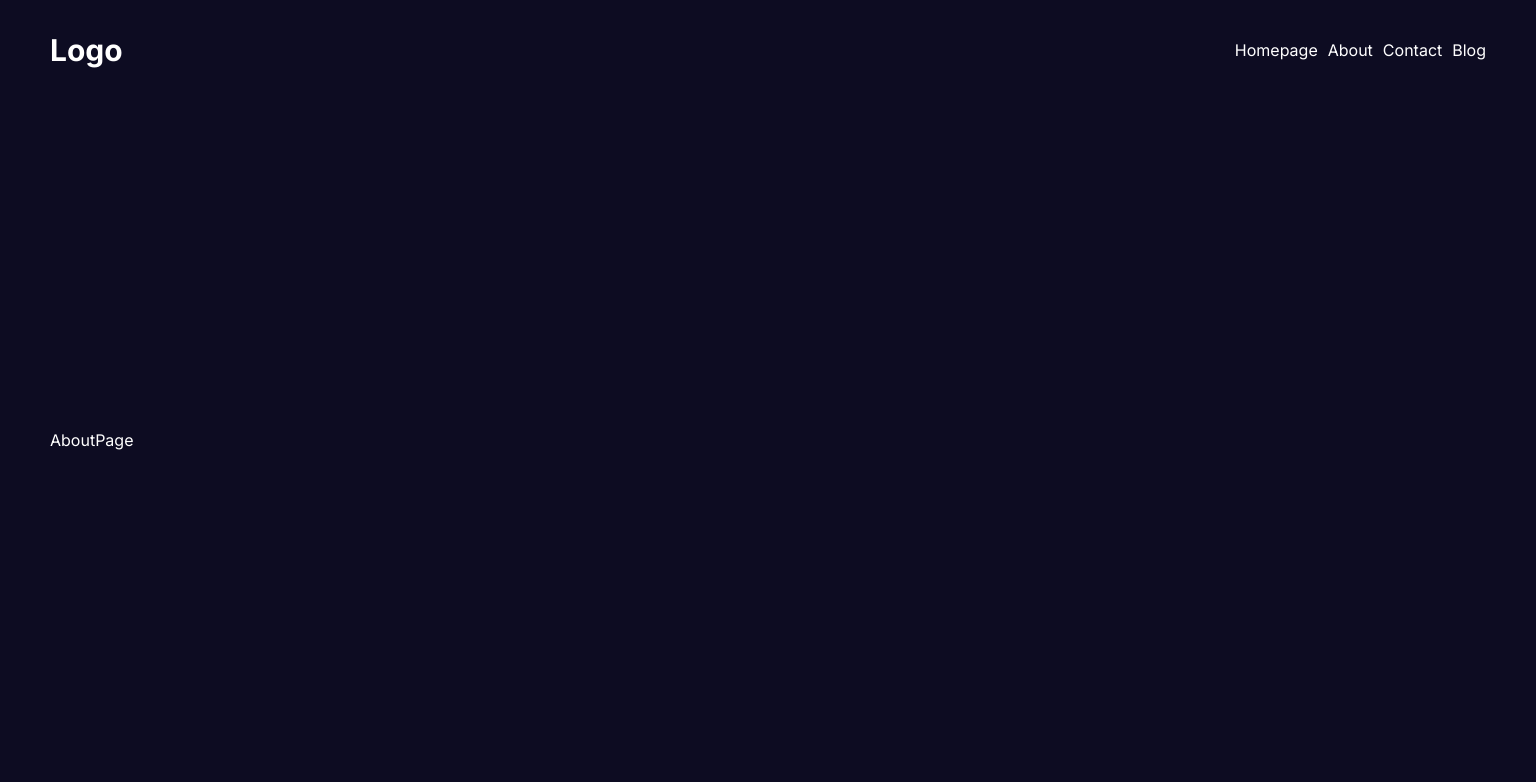
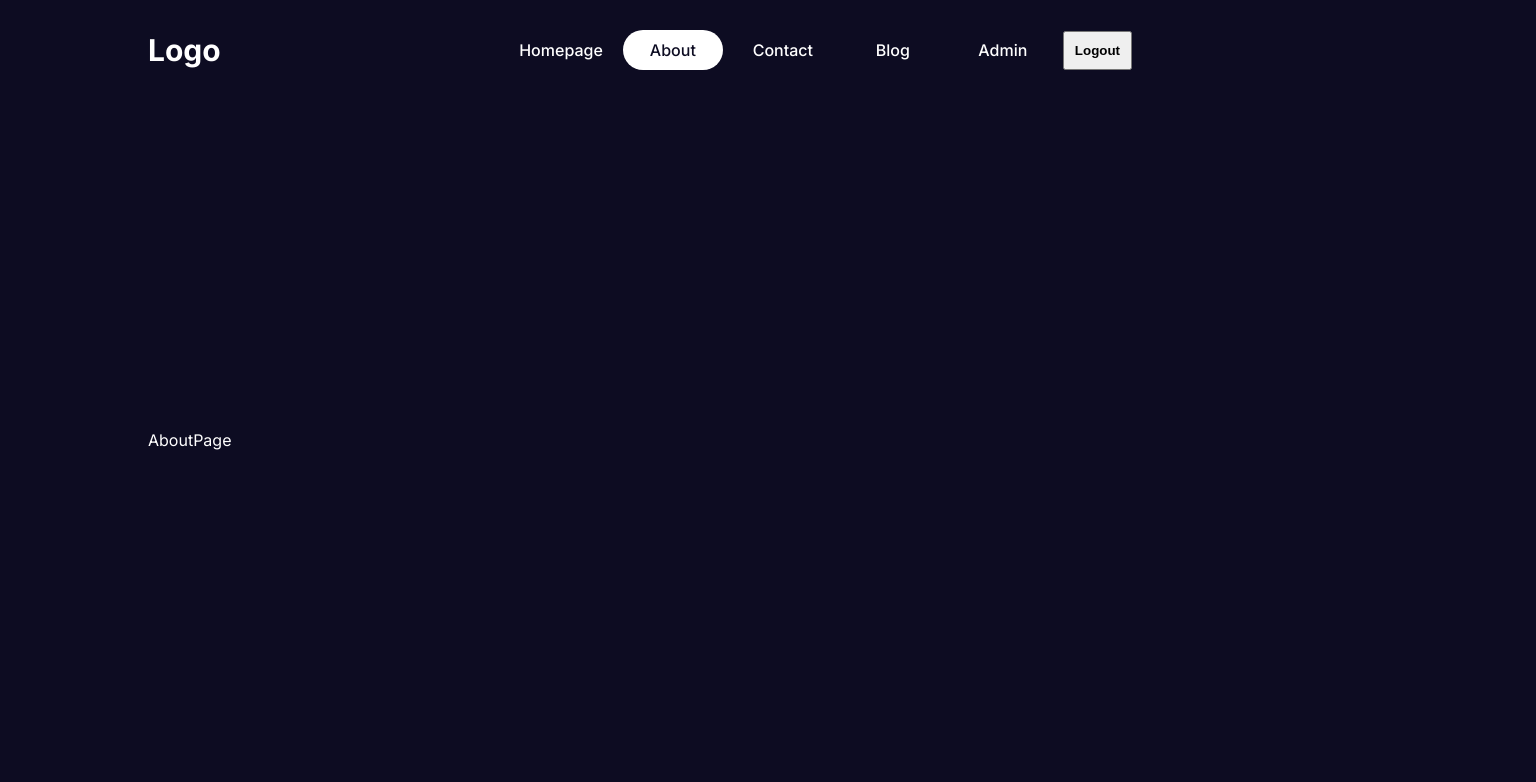
Before and after one commit to Mahmoud-8/fullstackApp, a Next.js app: page /about in a window 1280 px wide. Shown: the top 782 px of the page, 1536 px wide, since content can reach past the window. Built offline with nearby package versions, Linux system fonts and the light colour scheme.

Commit message:
finsh some style of the navbar

```diff
--- a/src/app/globals.css
+++ b/src/app/globals.css
@@ -32,3 +32,37 @@ a{
     flex-direction: column;
     justify-content: space-between;
 }
+
+@media (max-width: 1536px) {
+    .container {
+        width: 1366px;
+    }
+}
+@media (max-width: 1366px) {
+    .container {
+        width: 1280px;
+    }
+}
+@media (max-width: 1280px) {
+    .container {
+        width: 1024px;
+        padding-left: 20px;
+        padding-right: 20px;
+    }
+}
+@media (max-width: 1024px) {
+    .container {
+        width: 768px;
+    }
+}
+
+@media (max-width: 768px) {
+    .container {
+        width: 640px;
+    }
+}
+@media (max-width: 640px) {
+    .container {
+        width: 475px;
+    }
+}
--- a/src/components/navbar/links/Links.jsx
+++ b/src/components/navbar/links/Links.jsx
@@ -1,7 +1,8 @@
-import Link from "next/link";
+'use client'
+
+import { useState } from "react";
 import styles from "./Links.module.css";
-
-const Links = () => {
+import NavLink from "./navLink/navLink";
 
 const links = [
     {
@@ -22,11 +23,42 @@ const Links = () => {
     },
 ];
 
+const Links = () => {
+    const [open,setOpen] = useState(false)
+
+
+    const session = true
+    const isAdmin = true
+
+
     return (
+        <div className={styles.container}>
         <div className={styles.links}>
-            {links.map((link =>(
-                <Link href={link.path} key={link.title}>{link.title}</Link>
-            )))}
+            {links.map((link => (
+                <NavLink item={link} key={link.title} />
+            )))}{
+                session ? (
+                    <>
+                        {
+                            isAdmin && (
+                                <NavLink item={{ title: "Admin", path: "/admin" }} />
+                            )
+                        }
+                        <button className={styles.logout}>Logout</button>
+                    </>
+
+                ) : (
+                    <NavLink item={{ title: "Login", path: "/login" }} />
+                )
+            }
+        </div>
+          <button className={styles.menuButton} onClick={()=>setOpen((prev) => !prev)}>Menu</button>
+          {open && ( <div className={styles.mobileLinks}>
+                {links.map((link) => (
+                 <NavLink item={link} key={link.title} />
+                ))}
+            </div>
+          )}
         </div>
     );
 }
--- a/src/components/navbar/links/links.module.css
+++ b/src/components/navbar/links/links.module.css
@@ -3,3 +3,42 @@
     align-items: center;
     gap: 10px;
 }
+
+.logout{
+    padding: 10px;
+    cursor: pointer;
+    font-weight: bold;
+}
+.menuButton{
+    display: none;
+}
+
+.mobileLinks{
+    display: none;
+}
+
+@media  (max-width: 768px){
+    .links{
+        display: none;
+    }
+
+    .menuButton {
+        display: block;
+        cursor: pointer;
+    }
+    .mobileLinks{
+        position: absolute;
+        top: 100px;
+        right: 0;
+        width: 50%;
+        height: calc(
+            100vh - 100px
+        );
+        background-color: rebeccapurple;
+        display: flex;
+        flex-direction: column;
+        align-items: center;
+        justify-content: center;
+        gap: 10px;
+    }
+}
--- /dev/null
+++ b/src/components/navbar/links/navLink/navLink.jsx
@@ -0,0 +1,19 @@
+"use client"
+
+import Link from 'next/link';
+import styles from './navLink.module.css'
+import { usePathname } from 'next/navigation';
+
+const NavLink = ({item}) => {
+
+    const pathName = usePathname();
+    return (
+        <Link href={item.path} className={`${styles.container}
+        ${pathName === item.path && styles.active}`}>
+            {item.title}
+        </Link>
+
+        );
+}
+
+export default NavLink;
--- /dev/null
+++ b/src/components/navbar/links/navLink/navLink.module.css
@@ -0,0 +1,12 @@
+.container {
+    min-width: 100px;
+    padding: 10px;
+    border-radius: 20px;
+    font-weight: 500;
+    text-align: center;
+}
+
+.active {
+    background-color: var(--text);
+    color: var(--bg);
+}
```
Lines whose indentation alone changed are shown as unchanged.
